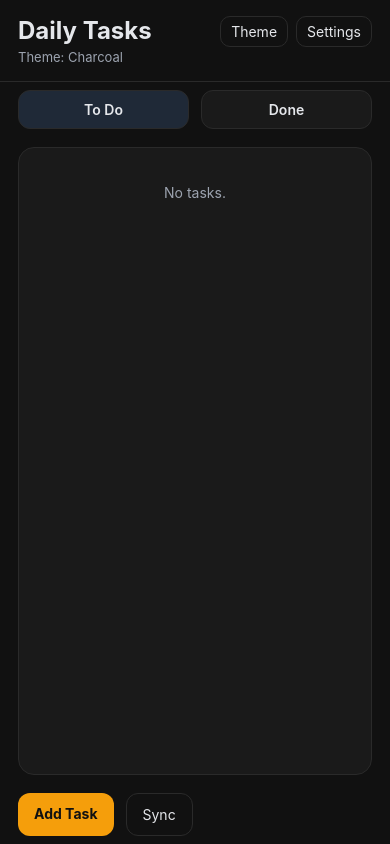
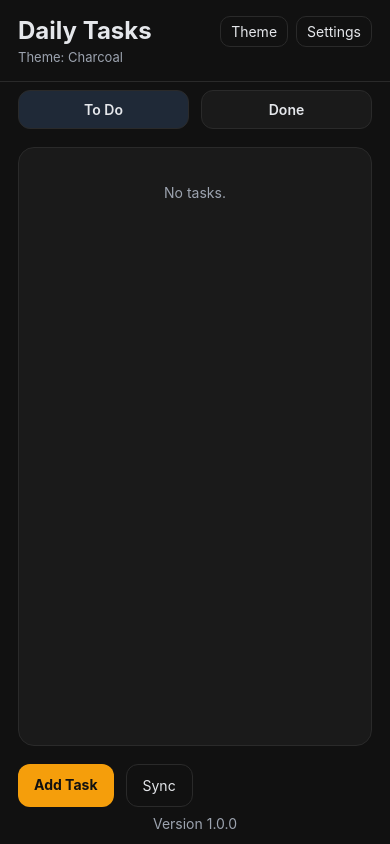
Before and after one commit to jmaciasluque/daily-tasks, a React Native app in the folder mobile/: screen / in a window 390 px wide. Built offline with nearby package versions, Linux system fonts and the light colour scheme.

Commit message:
Show app version in footer with testing suffix

```diff
--- a/mobile/App.tsx
+++ b/mobile/App.tsx
@@ -15,7 +15,7 @@ import { useTaskData } from './src/hooks/useTaskData';
 import { orderedTasks } from './src/services/data';
 import { getTheme, isLightColor } from './src/theme/themes';
 import type { Task, Settings } from './src/types';
-import { appVariant, appVersionSuffix } from './src/config/env';
+import { appVariant, appVersionSuffix, appVersion } from './src/config/env';
 
 export default function App() {
   const {
@@ -163,8 +163,11 @@ export default function App() {
         </View>
 
         {statusMsg ? <Text style={[styles.status, { color: theme.muted }]}>{statusMsg}</Text> : null}
+      <Text style={[styles.status, { color: theme.muted }]}>
+        Version {appVersion}{appVariant !== 'production' && appVersionSuffix ? `-${appVersionSuffix.slice(0, 7)}` : ''}
+      </Text>
       {appVariant !== 'production' ? (
-        <Text style={[styles.status, { color: theme.muted }]}>Test build {appVersionSuffix ? `(${appVersionSuffix.slice(0, 7)})` : ''}</Text>
+        <Text style={[styles.status, { color: theme.muted }]}>Test build</Text>
       ) : null}
 
         {/* Modals */}
--- a/mobile/src/config/env.ts
+++ b/mobile/src/config/env.ts
@@ -14,4 +14,8 @@ export const defaultRemotePath: string =
 
 export const storagePrefix: string = (extra.storagePrefix as string) || 'dailyTasks';
 
-export const appVersionSuffix: string = envVersionSuffix || '';
+export const appVersionSuffix: string =
+  envVersionSuffix || (extra.appVersionSuffix as string) || '';
+
+export const appVersion: string =
+  Constants.expoConfig?.version || '0.0.0';
```
